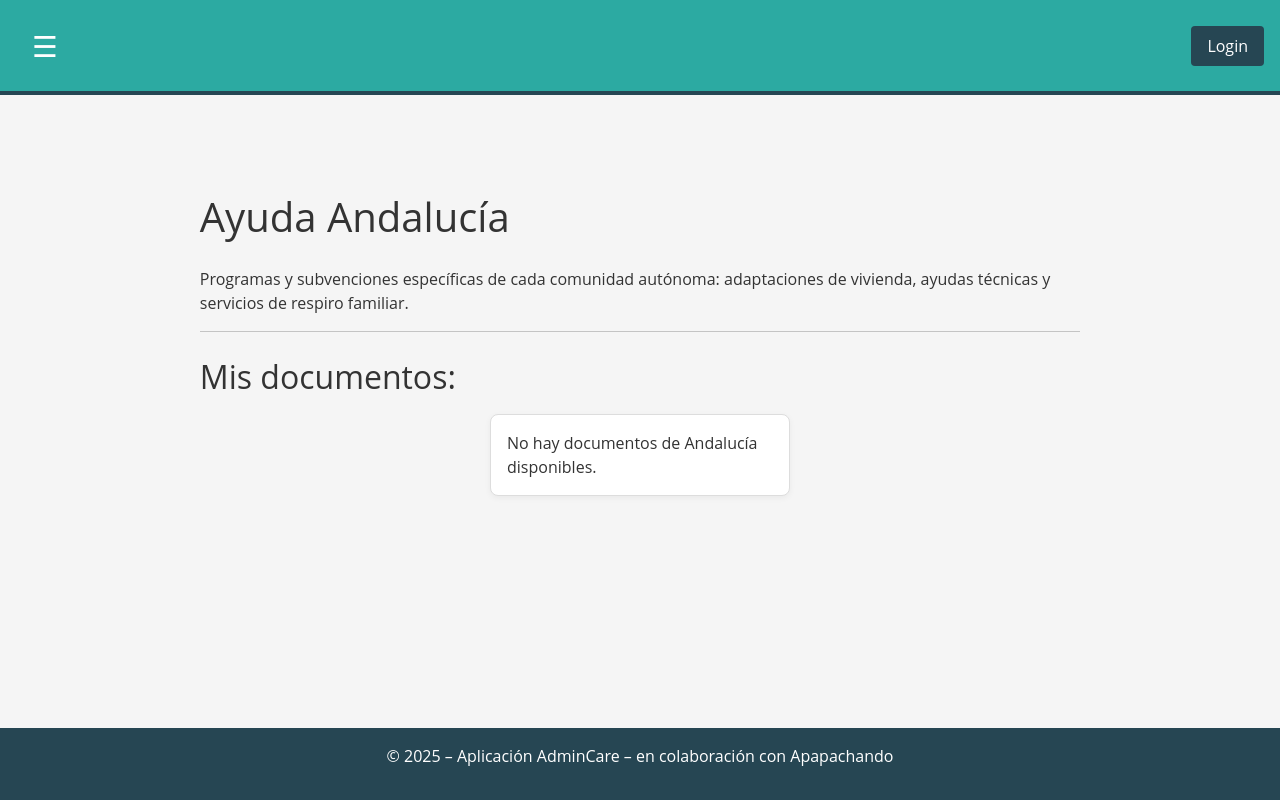
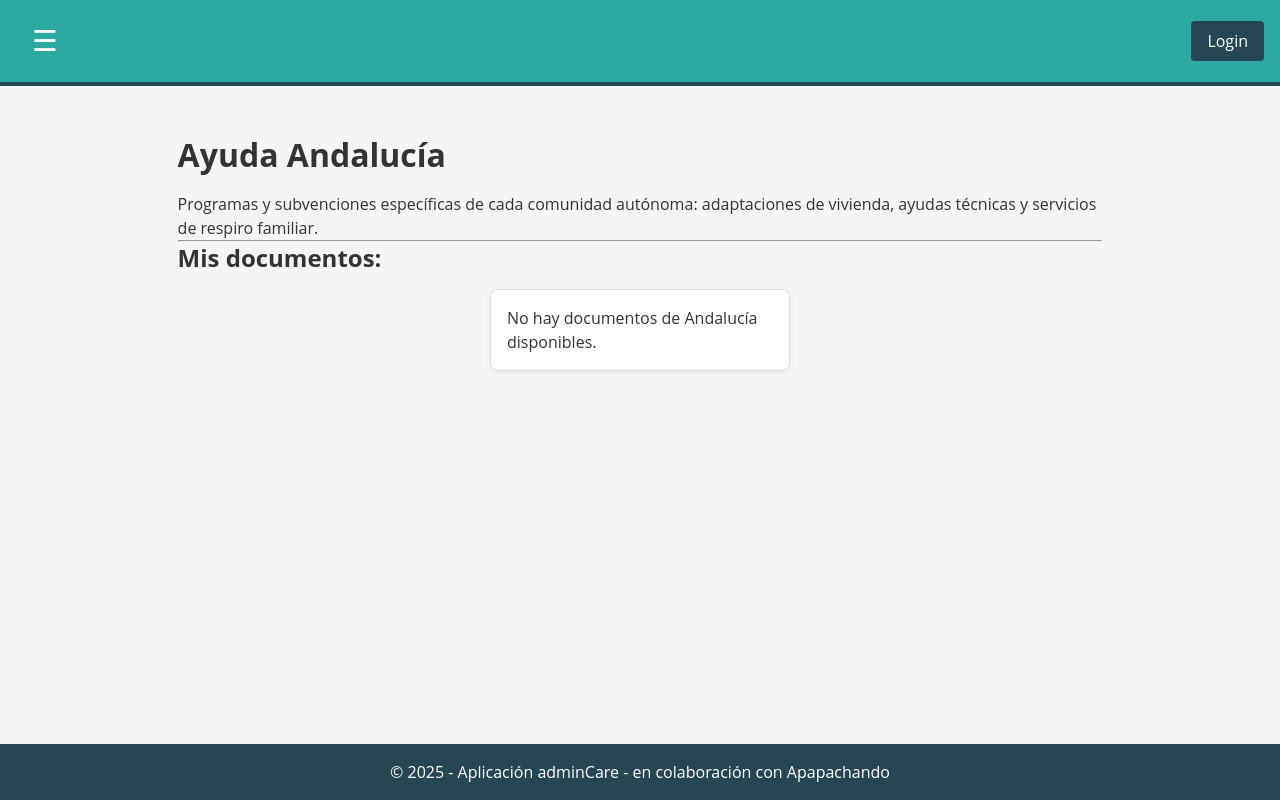
Before and after one commit to ignaciogonlez/AdminCare, a Django app: page /ayudas/autonomica/andalucia/ in a window 1280 px wide. Run offline with Django 5.2, Linux system fonts and the light colour scheme; data comes from the database, SQL or seed files in the repository; parts of the project's set-up code (start-up, migrations or seed data) failed here and were passed over.

Commit message:
base debug bien

```diff
--- a/templates/base.html
+++ b/templates/base.html
@@ -3,25 +3,11 @@
 <head>
   <meta charset="UTF-8">
   <meta name="viewport" content="width=device-width, initial-scale=1">
-
   <title>{% block title %}Mi Proyecto{% endblock %}</title>
-
   {% load static %}
-
-  <!-- Favicon -->
-  <link rel="icon" type="image/png" sizes="32x32"
-        href="{% static 'images/favicon-32x32-transparent.png' %}">
-
-  <!-- 1)  Bootstrap CSS (CDN) -->
-  <link rel="stylesheet"
-        href="https://cdn.jsdelivr.net/npm/bootstrap@5.3.3/dist/css/bootstrap.min.css">
-
-  <!-- 2)  Estilos propios -->
+  <link rel="icon" type="image/png" sizes="32x32" href="{% static 'images/favicon-32x32-transparent.png' %}">
   <link rel="stylesheet" href="{% static 'css/estilos.css' %}">
-
   {% block extra_css %}{% endblock %}
-
-  <!-- 3)  Estilos inline para el botón del menú -->
   <style>
     .menu-button {
       background: transparent;
@@ -44,13 +30,11 @@
         <li><a href="{% url 'index' %}">Inicio</a></li>
         <li><a href="{% url 'faqs' %}">FAQs</a></li>
         <li><a href="{% url 'ayudas' %}">Ayudas</a></li>
-
         {% if user.is_authenticated %}
           <li><a href="{% url 'documentos' %}">Documentos</a></li>
         {% endif %}
       </ul>
     </nav>
-
     <div class="auth-links">
       {% if user.is_authenticated %}
         <a href="{% url 'logout_confirm' %}" class="login-button">Logout</a>
@@ -68,17 +52,12 @@
   </main>
 
   <footer>
-    <p>© 2025 – Aplicación AdminCare – en colaboración con Apapachando</p>
+    <p>© 2025 - Aplicación adminCare - en colaboración con Apapachando</p>
   </footer>
 
-  <!-- 4)  Bootstrap JS (opcional) -->
-  <script
-    src="https://cdn.jsdelivr.net/npm/bootstrap@5.3.3/dist/js/bootstrap.bundle.min.js"></script>
-
-  <!-- 5)  Script del menú -->
   <script>
     const menuToggle = document.getElementById('menuToggle');
-    const menu       = document.getElementById('menu');
+    const menu = document.getElementById('menu');
     menuToggle.addEventListener('click', () => menu.classList.toggle('hidden'));
   </script>
 </body>
```
